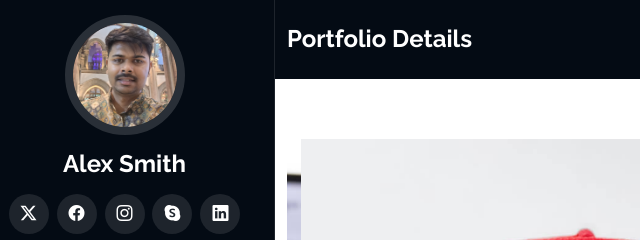
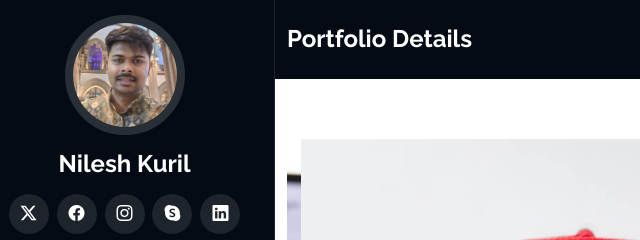
Before and after one commit to nileshkuril/nileshkuril.in, a plain HTML site: page portfolio-details.html in a window 1280 px wide. Shown: the top 240 px of the page, 25-665 px from the left. Drawn offline with nearby package versions, Linux system fonts and the light colour scheme.

Commit message:
Update portfolio-details.html

```diff
--- a/portfolio-details.html
+++ b/portfolio-details.html
@@ -48,7 +48,7 @@
     <a href="index.html" class="logo d-flex align-items-center justify-content-center">
       <!-- Uncomment the line below if you also wish to use an image logo -->
       <!-- <img src="assets/img/logo.png" alt=""> -->
-      <h1 class="sitename">Alex Smith</h1>
+      <h1 class="sitename">Nilesh Kuril</h1>
     </a>
 
     <div class="social-links text-center">
```
